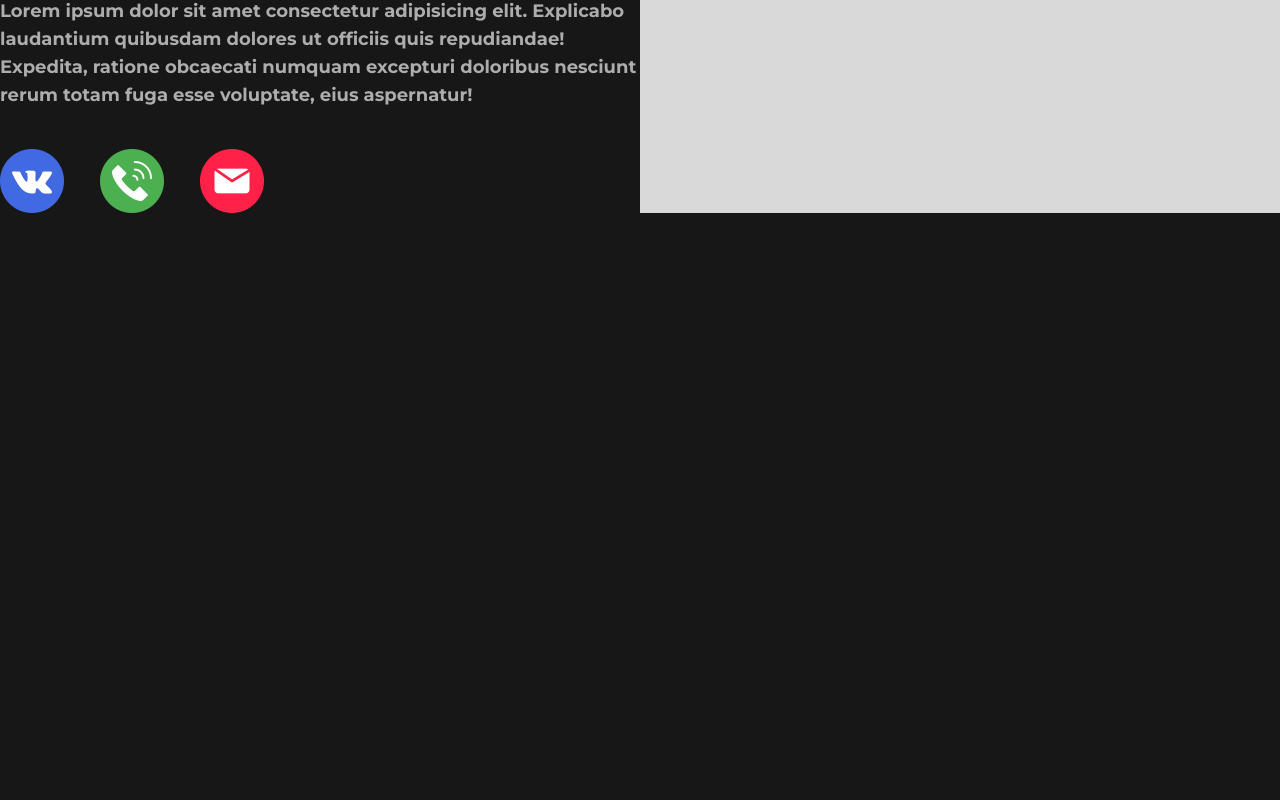
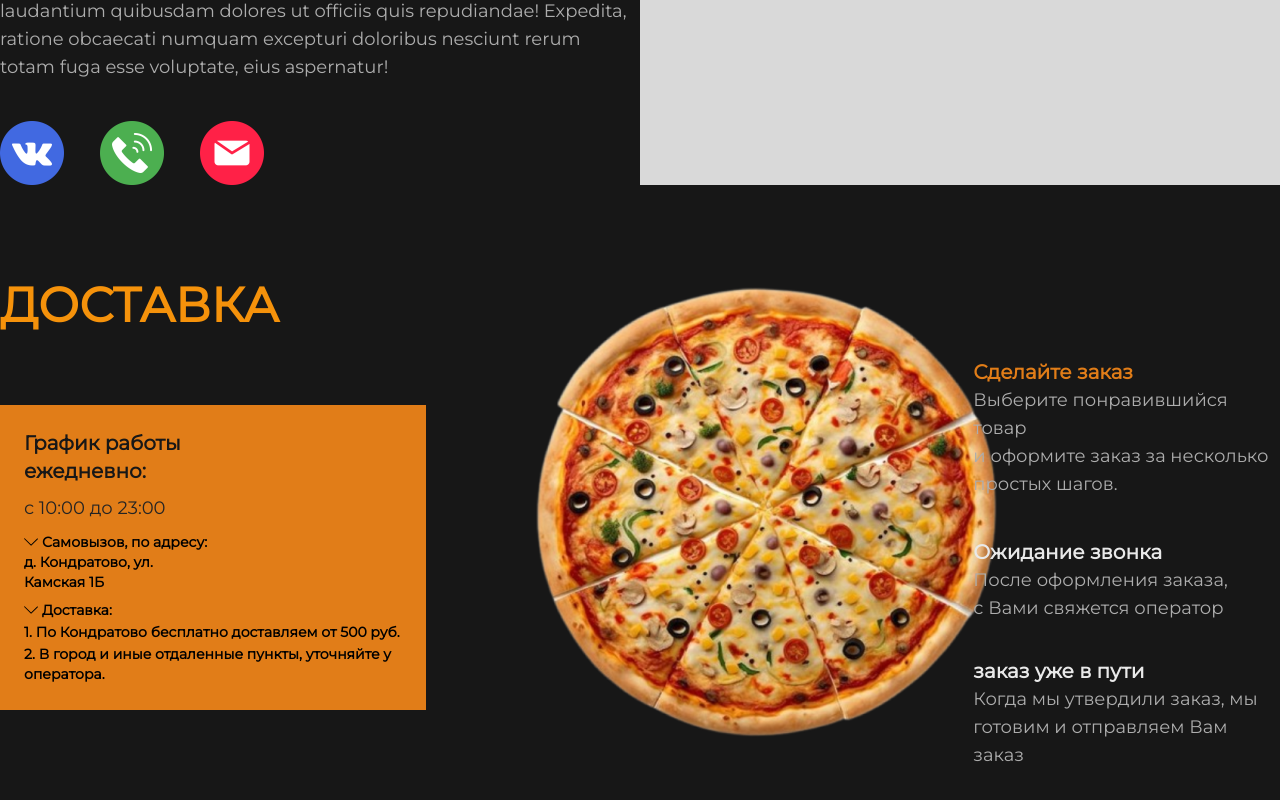
Before and after one commit to puffynNeroun/delivery-front, a React (Vite) app: page / in a window 1280 px wide. Shown: the part 1978-2778 px from the top of the page. Before the commit the page ends 2191 px from the top, so only its background shows below. Built offline with nearby package versions, Linux system fonts and the light colour scheme.

Commit message:
section delivery

```diff
--- a/index.html
+++ b/index.html
@@ -6,7 +6,7 @@
     <link rel="preconnect" href="https://fonts.googleapis.com" />
     <link rel="preconnect" href="https://fonts.gstatic.com" crossorigin />
     <link
-      href="https://fonts.googleapis.com/css2?family=Inter:ital,opsz,wght@0,14..32,500;1,14..32,500&family=Montserrat:ital,wght@0,700;1,700&display=swap"
+      href="https://fonts.googleapis.com/css2?family=Inter:ital,opsz,wght@0,14..32,500;1,14..32,500&family=Montserrat:ital,wght@0,400;1,400&display=swap"
       rel="stylesheet"
     />
     <meta name="viewport" content="width=device-width, initial-scale=1.0" />
--- a/src/components/About.tsx
+++ b/src/components/About.tsx
@@ -1,7 +1,7 @@
 const About = () => {
   return (
-    <section className="container">
-      <div className="grid grid-cols-2 container mt-24 ">
+    <section className="container mt-24">
+      <div className="grid grid-cols-2   ">
         <div className="flex flex-col">
           <p className="text-[#E9E9E9] font-bold text-5xl">
             О<span className="text-[#F5920B] font-bold text-5xl"> НАС</span>
--- /dev/null
+++ b/src/components/Delivery.tsx
@@ -0,0 +1,70 @@
+import { SlArrowDown } from "react-icons/sl";
+
+const Delivery = () => {
+  return (
+    <section className="container mt-24 h-[528px]">
+      <div className="grid grid-cols-3">
+        <div>
+          <h2 className="text-[#F5920B] font-bold text-5xl">ДОСТАВКА</h2>
+          <div className="bg-[#E17D18] mt-[76px] w-[426px] p-6">
+            <h3 className="text-[#171717] font-extrabold text-xl w-[170px] ">
+              График работы ежедневно:
+            </h3>
+            <span className=" text-lg font-normal text-[#242424] mt-[9px] inline-block">
+              с 10:00 до 23:00
+            </span>
+            <div className="text-black mt-[10px]">
+              <p className=" flex font-bold text-sm w-[190px] items-center">
+                <SlArrowDown className="mr-1" />
+                Самовызов, по адресу:
+              </p>
+              <span className=" flex font-bold text-sm w-[190px]">
+                д. Кондратово, ул. Камская 1Б
+              </span>
+              <p className=" flex font-bold text-sm w-[190px] mt-[8px] items-center">
+                <SlArrowDown className="mr-1" />
+                Доставка:
+              </p>
+              <span className=" font-bold text-sm inline-block">
+                1. По Кондратово бесплатно доставляем от 500 руб.
+              </span>
+              <span className=" font-bold text-sm inline-block">
+                2. В город и иные отдаленные пункты, уточняйте у оператора.
+              </span>
+            </div>
+          </div>
+        </div>
+
+        <div className="mx-24 w-[474px]">
+          <img src="../../public/pizza.png" alt="" className=" h-[470px]" />
+        </div>
+
+        <div className="ml-[120px]">
+          <p className="text-[#E17D18] font-bold text-xl mt-[77px]">
+            Сделайте заказ
+          </p>
+          <span className="inline-block text-[#ADADAD] text-lg w-[428]">
+            Выберите понравившийся товар <br />и оформите заказ за несколько
+            простых шагов.
+          </span>
+          <p className="text-[#E9E9E9] font-bold text-xl mt-[40px]">
+            Ожидание звонка
+          </p>
+          <span className="inline-block text-[#ADADAD] text-lg">
+            После оформления заказа,
+            <br /> с Вами свяжется оператор
+          </span>
+          <p className="text-[#E9E9E9] font-bold text-xl mt-[35px]">
+            заказ уже в пути
+          </p>
+          <span className="inline-block text-[#ADADAD] text-lg">
+            Когда мы утвердили заказ, мы <br />
+            готовим и отправляем Вам заказ
+          </span>
+        </div>
+      </div>
+    </section>
+  );
+};
+
+export default Delivery;
--- a/src/components/Header.tsx
+++ b/src/components/Header.tsx
@@ -14,32 +14,32 @@ const Header = () => {
       </a>
       <ul className="space-x-2.5 font-bold text-lg hidden xl:flex">
         <li>
-          <a className=" hover:underline underline-offset-8 decoration-amber-600 ">
+          <a className=" hover:underline underline-offset-8 decoration-amber-600 cursor-pointer ">
             Главная
           </a>
         </li>
         <li>
-          <a className=" hover:underline underline-offset-8 decoration-amber-600 ">
+          <a className=" hover:underline underline-offset-8 decoration-amber-600 cursor-pointer">
             Каталог
           </a>
         </li>
         <li>
-          <a className=" hover:underline underline-offset-8 decoration-amber-600 ">
+          <a className=" hover:underline underline-offset-8 decoration-amber-600 cursor-pointer">
             Доставка
           </a>
         </li>
         <li>
-          <a className=" hover:underline underline-offset-8 decoration-amber-600 ">
+          <a className=" hover:underline underline-offset-8 decoration-amber-600 cursor-pointer">
             Акции
           </a>
         </li>
         <li>
-          <a className="  hover:underline underline-offset-8 decoration-amber-600 ">
+          <a className="  hover:underline underline-offset-8 decoration-amber-600 cursor-pointer">
             О нас
           </a>
         </li>
         <li>
-          <a className="  hover:underline underline-offset-8 decoration-amber-600 ">
+          <a className="  hover:underline underline-offset-8 decoration-amber-600 cursor-pointer">
             Контакты
           </a>
         </li>
@@ -49,7 +49,7 @@ const Header = () => {
         <img
           src="../../public/busket.svg"
           alt="busket"
-          className="p-2 bg-amber-600 rounded-full hover:bg-amber-700 transition-all"
+          className="p-2 bg-amber-600 rounded-full hover:bg-amber-700 transition-all cursor-pointer"
         />
       </div>
       <RxHamburgerMenu
--- a/src/pages/Home.tsx
+++ b/src/pages/Home.tsx
@@ -1,5 +1,7 @@
 import About from "../components/About";
+import Delivery from "../components/Delivery";
 import Popular from "../components/Popular";
+
 import Wealcome from "../components/Wealcome";
 
 const Home = () => {
@@ -8,6 +10,7 @@ const Home = () => {
       <Wealcome />
       <Popular />
       <About />
+      <Delivery />
     </>
   );
 };
```
Also changed, not shown: public/ok.svg (added), public/pizza.png (added).
